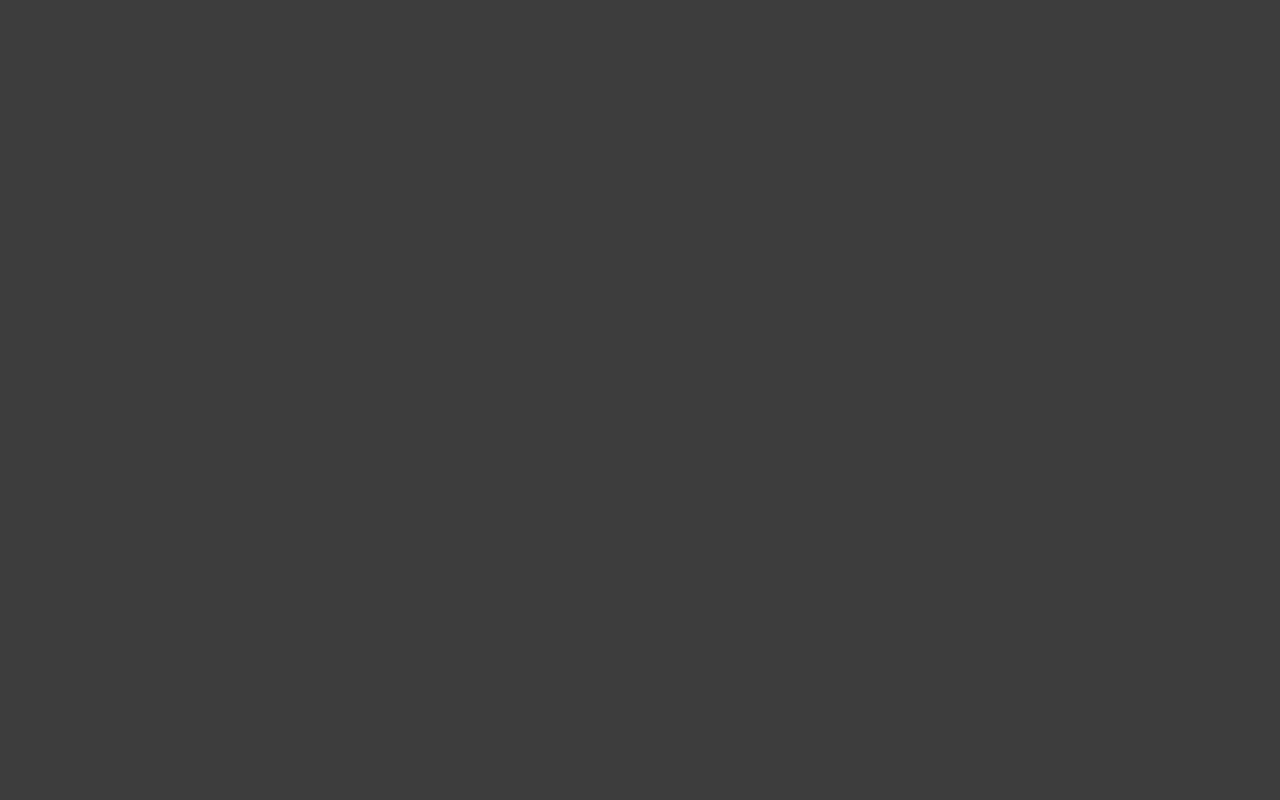
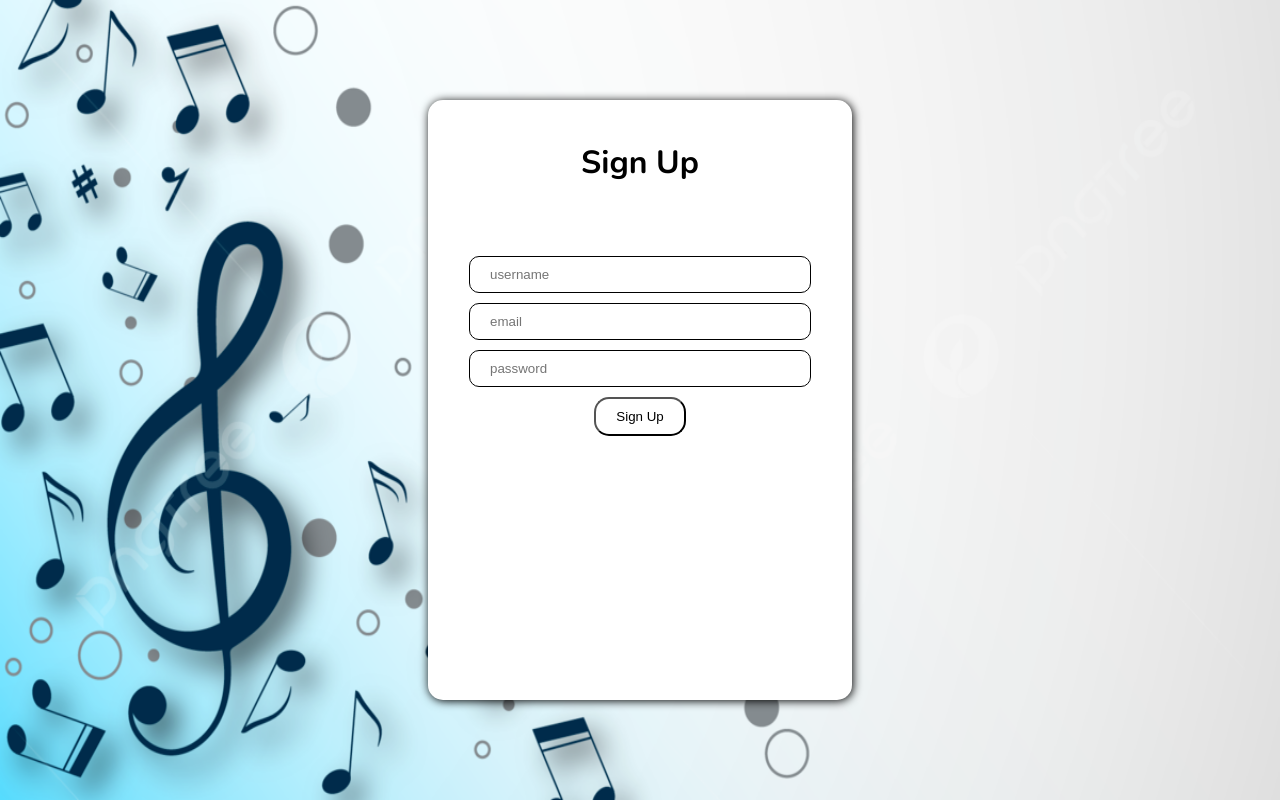
Before and after one commit to lytekm/Group3AssignmentFront, a React app: page /signup in a window 1280 px wide. Before the commit this address had no page. Built offline with nearby package versions, Linux system fonts and the light colour scheme.

Commit message:
signin/signup/profile

```diff
--- a/src/App.js
+++ b/src/App.js
@@ -4,15 +4,17 @@ import Homepage from "./pages/homepage";
 import Login from "./pages/login";
 import SignUp from "./pages/signup";
 import Vinyls from "./pages/vinyls";
+import Profile from "./pages/profile";
 
 export default function App() {
   return (
     <BrowserRouter>
       <Routes>
         <Route path="/" element={<Homepage />} />
-        <Route path="/signnup" element={<SignUp />} />
+        <Route path="/signup" element={<SignUp />} />
         <Route path="/login" element={<Login />} />
         <Route path="/vinyls" element={<Vinyls />} />
+        <Route path="/profile" element={<Profile />} />
       </Routes>
     </BrowserRouter>
   );
--- a/src/assets/signup.css
+++ b/src/assets/signup.css
@@ -0,0 +1,86 @@
+.signUpPage, .loginPage {
+    height: 100vh;
+    width: 100%;
+    margin: 0;
+    padding: 0;
+    box-sizing: border-box;
+    display: flex;
+    align-items: center;
+    justify-content: center;
+    position: relative;
+
+}
+
+.backImg{
+    position: absolute;
+    z-index: -10;
+    width: 100%;
+    height: 100%;
+}
+
+.container {
+    display: flex;
+    flex-direction: column;
+    align-items: center;
+    gap: 50px;
+    height: 70vh;
+    width: 30vw;
+    background-color: white;
+    border-radius: 15px;
+    padding: 20px;
+    box-shadow: 1px 1px 10px black;
+}
+
+.container form {
+    display: flex;
+    flex-direction: column;
+    align-items: center;
+    gap: 10px;
+}
+
+.container form a, p {
+    color: black !important;
+    font-size: 20px;
+    margin-bottom: 20px;
+}
+
+.container input {
+    padding: 10px 20px;
+    width: 300px;
+    border-radius: 10px;
+    border: 1px solid black;
+    outline: none;
+}
+
+.container button {
+    padding: 10px 20px;
+    border-radius: 15px;
+    cursor: pointer;
+    background-color: transparent;
+    transition: all 0.2s ease-in;
+}
+
+.container button:hover {
+    background-color: black;
+    color: white;
+}
+
+.profileBtn {
+    text-decoration: underline;
+    text-transform: uppercase;
+    color: black;
+}
+
+@media only screen and (max-width: 768px) {
+    .container input {
+        padding: 10px 20px;
+        width: auto;
+        border-radius: 10px;
+        border: 1px solid black;
+        outline: none;
+    }
+
+    .container {
+        width: 80vw;
+    }
+}
--- a/src/components/navbar.jsx
+++ b/src/components/navbar.jsx
@@ -1,7 +1,21 @@
-import React from "react";
+import React, { useEffect, useState } from "react";
 import "../assets/navbar.css";
+import { Link } from "react-router-dom";
 
-const NavBar = ({ loggedIn }) => {
+const NavBar = () => {
+  const [isLoggedIn, setIsLoggedIn] = useState(false);
+  useEffect(() => {
+    const check = localStorage.getItem("user");
+    if (check) {
+      setIsLoggedIn(true);
+    }
+  }, []);
+
+  const handleLogout = async () => {
+    localStorage.removeItem("user");
+    setIsLoggedIn(false);
+  }
+
   return (
     <div className="navbar">
       <select>
@@ -10,11 +24,18 @@ const NavBar = ({ loggedIn }) => {
       </select>
       <h1>DynamoVinyls</h1>
       <div className="buttons">
-        <a href="/">Home</a>
         <a href="/vinyls">Vinyls</a>
-        <a href="/login">Login</a>
-        {loggedIn ? <a>Sign Out</a> : <a href="/signup">Sign Up</a>}
-        {loggedIn ? <a href="/account">My Profile</a> : null}
+        {isLoggedIn ? (
+          <>
+            <Link to={"/profile"} className="profileBtn">My Profile</Link>
+            <Link onClick={handleLogout}>Sign Out</Link>
+          </>
+        ) : (
+          <>
+            <Link to={"/login"}>Login</Link>
+            <Link to={"/signup"}>Sign Up</Link>
+          </>
+        )}
       </div>
     </div>
   );
--- a/src/pages/login.jsx
+++ b/src/pages/login.jsx
@@ -1,11 +1,64 @@
-import React from "react";
+import React, {useState} from "react";
+import "../assets/login.css";
+import {useNavigate} from "react-router-dom";
+import music from "../assets/music.jpg";
 
 const Login = () => {
-  return (
-    <div>
-      <h1>Login</h1>
-    </div>
-  );
+    const [username, setUsername] = useState("");
+    const [password, setPassword] = useState("");
+    const [error, setError] = useState(false);
+    const navigate = useNavigate();
+
+    const handleSubmit = async (ev) => {
+        ev.preventDefault();
+        setError(false);
+        const res = await fetch("http://localhost:8080/api/auth/login", {
+            method: "POST",
+            body: JSON.stringify({username: username, password: password}),
+            headers: {"Content-Type": "application/json"},
+        });
+
+        if (res.ok) {
+            const data = await res.json()
+            data.password = password
+            localStorage.setItem("user", JSON.stringify(data));
+            navigate("/");
+        } else {
+            setError(true);
+        }
+    };
+    return (
+        <div className="loginPage">
+            <img src={music} alt="mus" className="backImg"/>
+            <div className="container">
+                <h1>Login</h1>
+                <form onSubmit={handleSubmit}>
+                    {error && (
+                        <div>
+                            <p>
+                                Incorrect username <br/> or password
+                            </p>
+                        </div>
+                    )}
+                    <input
+                        type="text"
+                        name="username"
+                        id="username"
+                        placeholder="username"
+                        onChange={(ev) => setUsername(ev.target.value)}
+                    />
+                    <input
+                        type="password"
+                        name="password"
+                        id="password"
+                        placeholder="password"
+                        onChange={(ev) => setPassword(ev.target.value)}
+                    />
+                    <button type="submit">Login</button>
+                </form>
+            </div>
+        </div>
+    );
 };
 
 export default Login;
--- /dev/null
+++ b/src/pages/profile.jsx
@@ -0,0 +1,87 @@
+import music from "../assets/music.jpg";
+import React, {useState} from "react";
+import {Link, useNavigate} from "react-router-dom";
+
+const profile = () => {
+    const [user, setUser] = useState(JSON.parse(localStorage.getItem("user")));
+    const navigate = useNavigate()
+
+    const handleSubmit = (ev) => {
+        ev.preventDefault()
+        fetch(`http://localhost:8080/api/user/${user._id}`, {
+            method: "PUT",
+            body: JSON.stringify({username: user.username, password: user.password, email: user.email}),
+            headers: {"Content-Type": "application/json", "token": `Bearer ${user.accessToken}`},
+        }).then(res => res.json())
+            .then(data => {
+                localStorage.setItem("user", JSON.stringify(user))
+                navigate("/")
+            })
+    }
+
+    return <>
+        <div className="signUpPage">
+            <img src={music} alt="mus" className='backImg'/>
+            <div className="container">
+                <h1>Profile</h1>
+                <form onSubmit={handleSubmit}>
+                    <label>
+                        <span>createdAt:</span>
+                        <input
+                            disabled={true}
+                            type="text"
+                            value={user.createdAt}
+                        />
+                    </label>
+                    <label>
+                        <span>updatedAt:</span>
+                        <input
+                            disabled={true}
+                            type="text"
+                            value={user.updatedAt}
+                        />
+                    </label>
+                    <span>Username:</span>
+                    <input
+                        type="text"
+                        name="username"
+                        id="username"
+                        placeholder="username"
+                        value={user.username}
+                        onChange={(ev) => setUser({
+                            ...user,
+                            username: ev.target.value
+                        })}
+                    />
+                    <span>Email:</span>
+                    <input
+                        type="text"
+                        name="email"
+                        id="email"
+                        placeholder="email"
+                        value={user.email}
+                        onChange={(ev) => setUser({
+                            ...user,
+                            email: ev.target.value
+                        })}
+                    />
+                    <span>Password:</span>
+                    <input
+                        type="password"
+                        name="password"
+                        id="password"
+                        placeholder="password"
+                        value={user.password}
+                        onChange={(ev) => setUser({
+                            ...user,
+                            password: ev.target.value
+                        })}
+                    />
+                    <button type="submit">Update</button>
+                </form>
+            </div>
+        </div>
+    </>
+}
+
+export default profile
--- a/src/pages/signup.jsx
+++ b/src/pages/signup.jsx
@@ -1,11 +1,72 @@
-import React from "react";
+import React, { useState } from 'react'
+import "../assets/signup.css";
+import { Link } from 'react-router-dom';
+import music from '../assets/music.jpg';
 
-const SignUp = () => {
+const signup = () => {
+  const [username, setUsername] = useState("");
+  const [password, setPassword] = useState("");
+  const [email, setEmail] = useState("");
+  const [success, setSuccess] = useState(false);
+  const [error, setError] = useState(false);
+
+  const handleSubmit = async (ev) => {
+    ev.preventDefault();
+    setSuccess(false);
+    setError(false);
+    const data = await fetch("http://localhost:8080/api/auth/register", {
+      method: "POST",
+      body: JSON.stringify({ username: username, password: password, email: email }),
+      headers: { "Content-Type": "application/json" },
+    });
+
+    if (data.ok) {
+      setSuccess(true)
+    } else {
+      setError(true);
+    }
+  }
+
   return (
-    <div>
-      <h1>Sign Up</h1>
+    <div className="signUpPage">
+      <img src={music} alt="mus" className='backImg'/>
+      <div className="container">
+        <h1>Sign Up</h1>
+        <form onSubmit={handleSubmit}>
+          {success && (
+            <div>
+              <Link to={"/login"}>User created Successfully,<br /> Click to login.</Link>
+          </div>)}
+          {error && (
+            <div>
+              <p>There was an error, <br /> please try again</p>
+          </div>)}
+          <input
+            type="text"
+            name="username"
+            id="username"
+            placeholder="username"
+            onChange={(ev) => setUsername(ev.target.value)}
+          />
+          <input
+            type="text"
+            name="email"
+            id="email"
+            placeholder="email"
+            onChange={(ev) => setEmail(ev.target.value)}
+          />
+          <input
+            type="password"
+            name="password"
+            id="password"
+            placeholder="password"
+            onChange={(ev) => setPassword(ev.target.value)}
+          />
+          <button type="submit">Sign Up</button>
+        </form>
+      </div>
     </div>
   );
-};
+}
 
-export default SignUp;
+export default signup
```
Also changed, not shown: tailwind.config.js (added, +10 -0 lines), src/assets/music.jpg (added).
